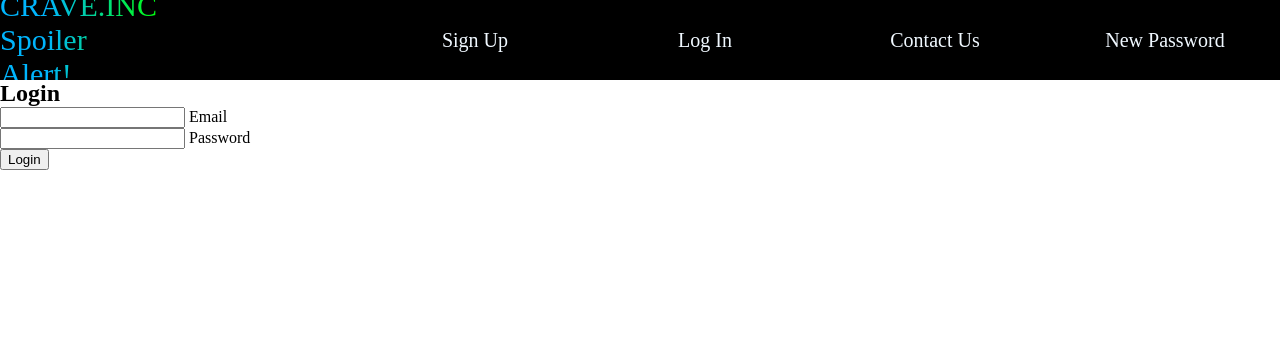
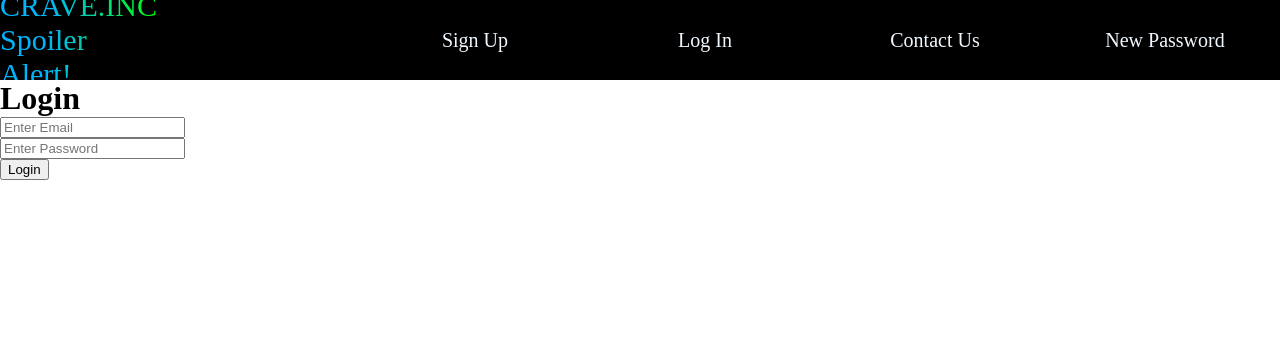
Before and after one commit to decodeapocalypse/Rubix-22-43-decodeapocalypse, a Django app: template email_auth_project/auapp/templates/user_login.html in a window 1280 px wide. Shown: the top 340 px of the page. Run offline with Django 3.2, Linux system fonts and the light colour scheme; the template is opened without the code that fills it, so the values that code supplies are empty.

Commit message:
final updates

```diff
--- a/email_auth_project/auapp/templates/user_login.html
+++ b/email_auth_project/auapp/templates/user_login.html
@@ -1,17 +1,18 @@
 {% extends 'base.html' %}
 {% block title %} {% endblock %}
 {% block content %}
-<div class="box">
-<h2>Login</h2>
+
+<div class="LS-body">
+	<h1 class="signupheader">Login</h1>
+
+<div class="logincontainer">
 <form method="POST">
 	{% csrf_token %}
-	<div class="inputBox" id="nav">
-		<input type="email" name="un" required onkeyup="this.setAttribute('value', this.value);" value="">
-		<label>Email</label>
+	<div class="LS-box">
+			<input type="email" name="un" placeholder="Enter Email" class="input" required onkeyup="this.setAttribute('value', this.value);" value="">
 		</div>
-	<div class="inputBox">
-		<input type="password" name="pw" required value="" onkeyup="this.setAttribute('value', this.value);">
-		<label>Password</label>
+		<div class="LS-box">
+			<input type="password" name="pw" required value="" placeholder="Enter Password" class="input" onkeyup="this.setAttribute('value', this.value);">
 		</div>
 		<input type="submit" value="Login">
 		<br>
@@ -20,5 +21,7 @@
 	</div>
 
 	 </form>
+	</div>
+	</div>
 
 {% endblock %}
```
Lines whose indentation alone changed are shown as unchanged.
